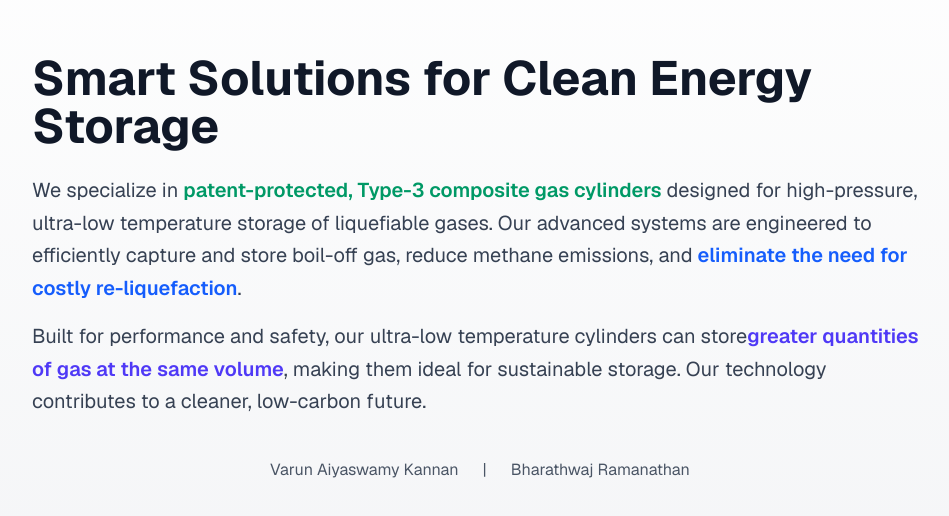
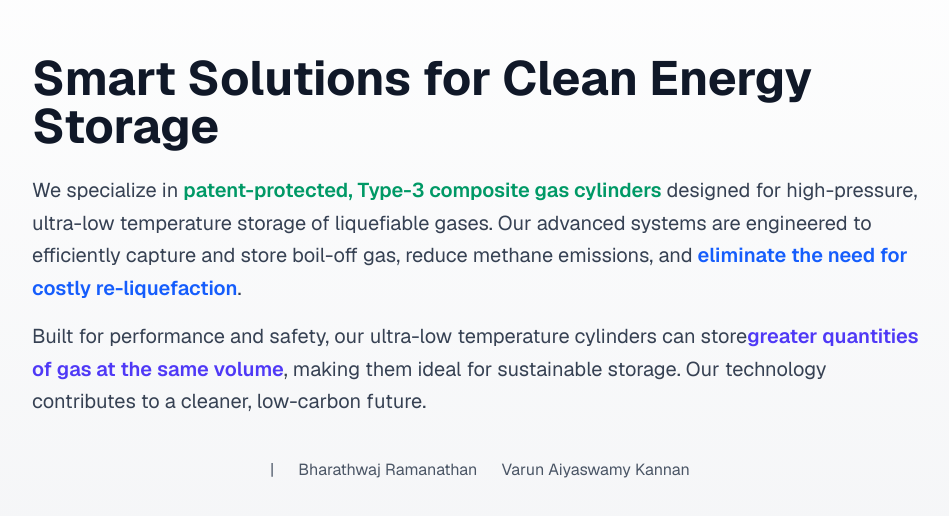
Before and after one commit to akvarun/vinovations, a Next.js app: page / in a window 1280 px wide. Shown: the part 132-648 px from the top of the page, without its empty margins (160-1109 px from the left). Built offline with nearby package versions, Linux system fonts and the light colour scheme.

Commit message:
updated contact

```diff
--- a/app/page.tsx
+++ b/app/page.tsx
@@ -19,12 +19,12 @@ export default function Home() {
         </p>
       </main>
       <footer className="mt-10 text-center text-gray-600 dark:text-gray-400 space-x-6">
-        <a href="mailto:akvarun@icloud.com" className="hover:underline">
-          Varun Aiyaswamy Kannan
-        </a>
         <span>|</span>
         <a href="mailto:rbharathwaj2003@gmail.com" className="hover:underline">
           Bharathwaj Ramanathan
+        </a>
+        <a href="mailto:akvarun@icloud.com" className="hover:underline">
+          Varun Aiyaswamy Kannan
         </a>
       </footer>
     </div>
```
